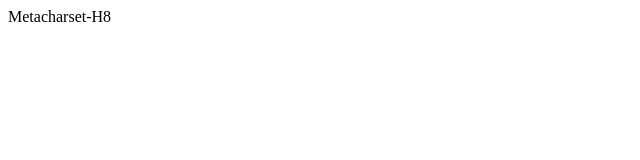
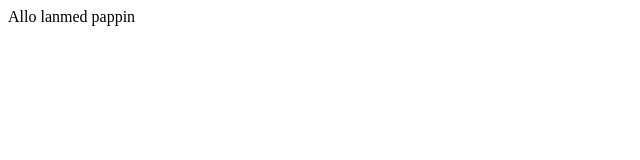
Before and after one commit to QuintIam/TP4emeAnnee, a plain HTML site: page Index.html in a window 1280 px wide. Shown: the full height of the page, 0-640 px from the left. Drawn offline with Linux system fonts and the light colour scheme.

Commit message:
Update Index.html

```diff
--- a/Index.html
+++ b/Index.html
@@ -1,6 +1,11 @@
 <HTML>
+ <HEAD>
+  <TITLE>ProjetTestCML</TITLE>
+ </HEAD>
 
-<Title>ProjetTestCML</Title>
-Metacharset-H8
+ <BODY>
 
+  Allo lanmed pappin
+
+  </BODY>
 </HTML>
```
